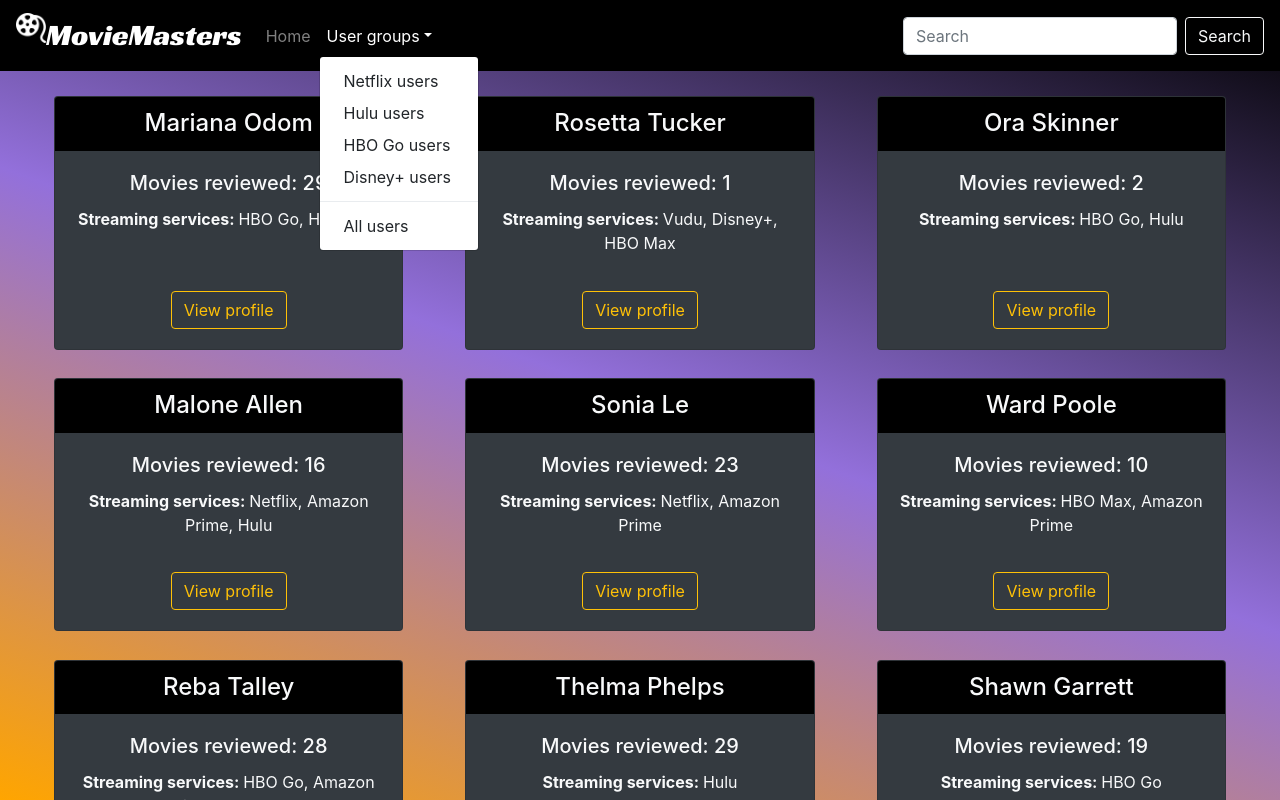
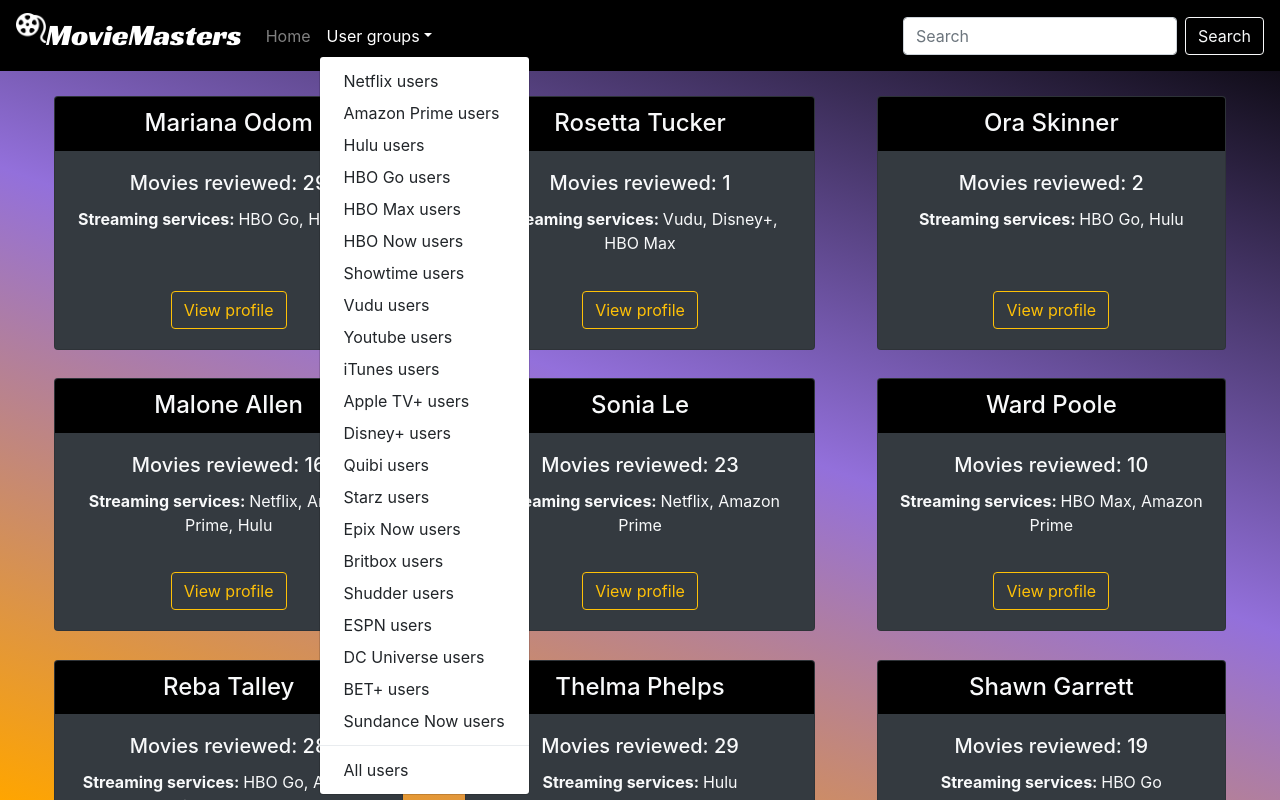
Before and after one commit to tanner-ropp/HCI-Project, a React (Create React App) app: page / in a window 1280 px wide. Both pictures are taken after a click on the button "User groups". Shown: the top 800 px of the page. Built offline with nearby package versions, Linux system fonts and the light colour scheme.

Commit message:
more group options

```diff
--- a/src/components/CustomNavbar.js
+++ b/src/components/CustomNavbar.js
@@ -1,6 +1,7 @@
 import React from 'react';
 import {Navbar, Nav, FormControl, Form, Button, NavDropdown} from 'react-bootstrap';
 import reel from '../assets/film-reel.png';
+import services from '../data/streamingServices.json'
 
 class CustomNavbar extends React.Component {
 
@@ -14,6 +15,14 @@
 	}
 
   render() {
+
+    const serviceOptions = services.map((service, i) => {
+      const r = '#action/3.' + i;
+      return (
+        <NavDropdown.Item href={r} onClick={() => this.props.setCurrentGroup(service.name)}>{service.name} users</NavDropdown.Item>
+      )
+    })
+
     return (
       <Navbar variant="dark" fixed="top" style={{background: 'black'}}>
         <Navbar.Brand href="#home" onClick={() => {this.props.exitProfile(null); this.props.setCurrentGroup('')}} style={{fontFamily: 'Racing Sans One, cursive', fontSize: '30px'}} >
@@ -29,10 +38,7 @@
         <Nav className="mr-auto">
           <Nav.Link href="#home" onClick={() => {this.props.exitProfile(null); this.props.setCurrentGroup('')}}>Home</Nav.Link>
           <NavDropdown title="User groups" id="basic-nav-dropdown">
-            <NavDropdown.Item href="#action/3.1" onClick={() => this.props.setCurrentGroup('Netflix')}>Netflix users</NavDropdown.Item>
-            <NavDropdown.Item href="#action/3.2" onClick={() => this.props.setCurrentGroup('Hulu')}>Hulu users</NavDropdown.Item>
-            <NavDropdown.Item href="#action/3.3" onClick={() => this.props.setCurrentGroup('HBO Go')}>HBO Go users</NavDropdown.Item>
-            <NavDropdown.Item href="#action/3.4" onClick={() => this.props.setCurrentGroup('Disney+')}>Disney+ users</NavDropdown.Item>
+            {serviceOptions}
             <NavDropdown.Divider />
             <NavDropdown.Item href="#action/3.5" onClick={() => this.props.setCurrentGroup('')}>All users</NavDropdown.Item>
           </NavDropdown>
--- /dev/null
+++ b/src/data/streamingServices.json
@@ -0,0 +1,65 @@
+[
+    {
+        "name": "Netflix"
+    },
+    {
+        "name": "Amazon Prime"
+    },
+    {
+        "name": "Hulu"
+    },
+    {
+        "name": "HBO Go"
+    },
+    {
+        "name": "HBO Max"
+    },
+    {
+        "name": "HBO Now"
+    },
+    {
+        "name": "Showtime"
+    },
+    {
+        "name": "Vudu"
+    },
+    {
+        "name": "Youtube"
+    },
+    {
+        "name": "iTunes"
+    },
+    {
+        "name": "Apple TV+"
+    },
+    {
+        "name": "Disney+"
+    },
+    {
+        "name": "Quibi"
+    },
+    {
+        "name": "Starz"
+    },
+    {
+        "name": "Epix Now"
+    },
+    {
+        "name": "Britbox"
+    },
+    {
+        "name": "Shudder"
+    },
+    {
+        "name": "ESPN"
+    },
+    {
+        "name": "DC Universe"
+    },
+    {
+        "name": "BET+"
+    },
+    {
+        "name": "Sundance Now"
+    }
+]
```
